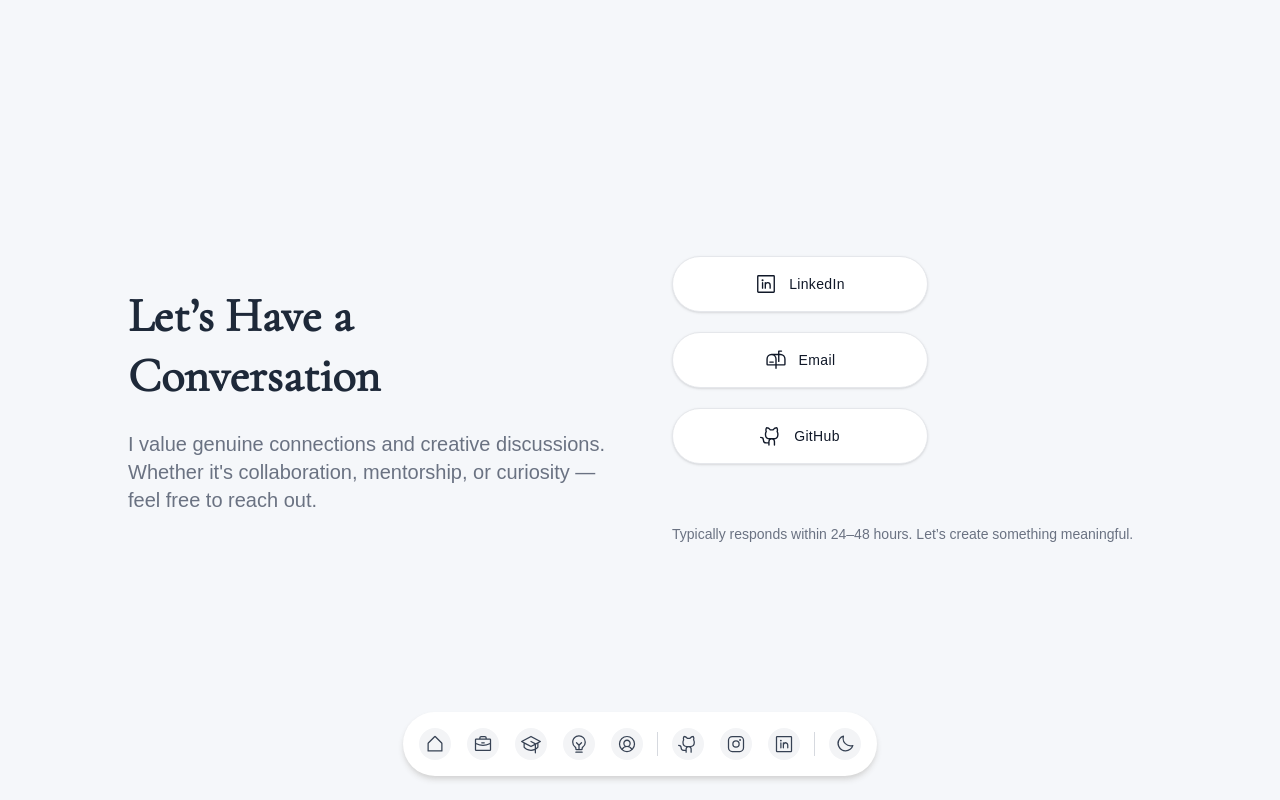
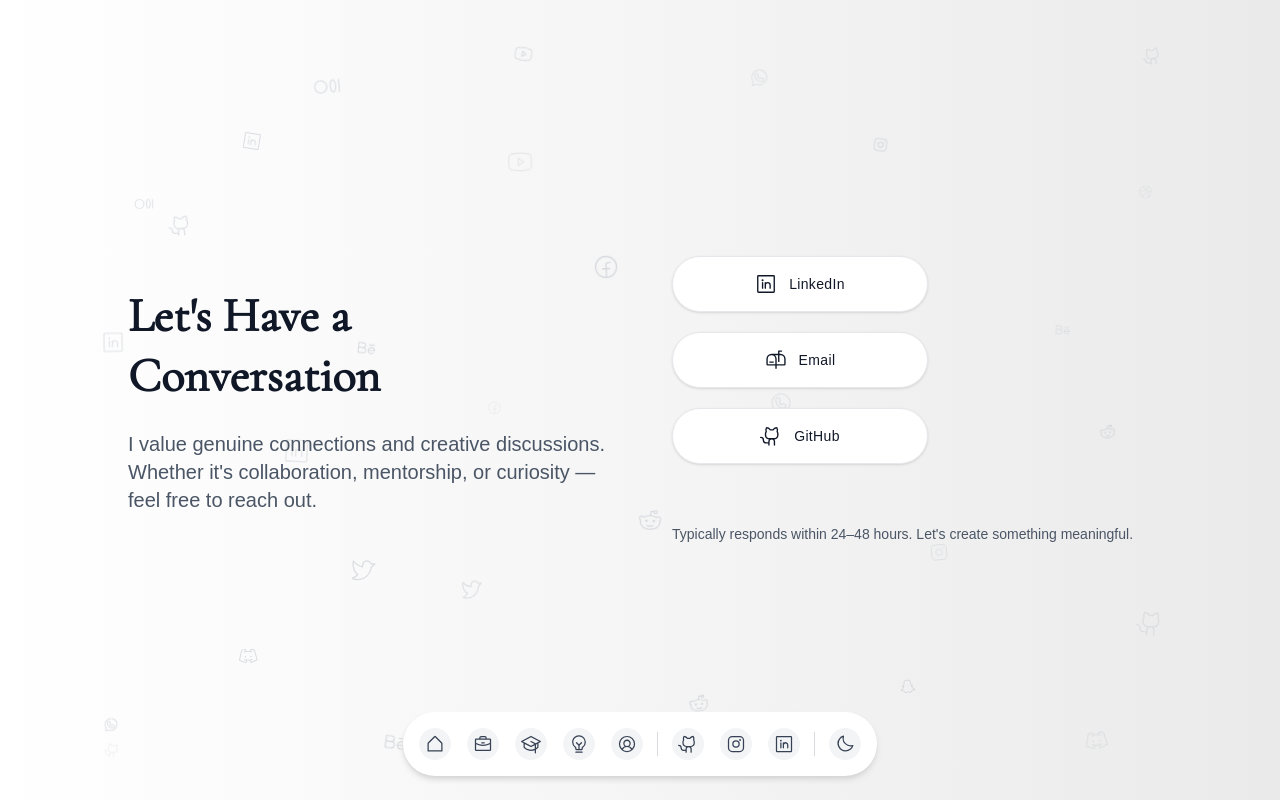
Before and after one commit to imdhruv99/Portfolio-FrontEnd, a Next.js app: page /contact in a window 1280 px wide. Built offline with nearby package versions, Linux system fonts and the light colour scheme.

Commit message:
[ADDED] Background floating icons

```diff
--- a/src/components/Contact/index.tsx
+++ b/src/components/Contact/index.tsx
@@ -1,7 +1,22 @@
 'use client';
 
 import { useEffect, useLayoutEffect, useRef, useState } from 'react';
-import { GithubLogo, Mailbox, LinkedinLogo } from '@phosphor-icons/react';
+import {
+    GithubLogo,
+    Mailbox,
+    LinkedinLogo,
+    InstagramLogo,
+    FacebookLogo,
+    TwitterLogo,
+    DribbbleLogo,
+    BehanceLogo,
+    YoutubeLogo,
+    RedditLogo,
+    SnapchatLogo,
+    WhatsappLogo,
+    MediumLogo,
+    DiscordLogo
+} from '@phosphor-icons/react';
 import gsap from 'gsap';
 
 interface ContactProps {
@@ -14,17 +29,23 @@ const Contact = ({ isDarkTheme }: ContactProps) => {
     const headingRef = useRef<HTMLHeadingElement | null>(null);
     const paraRef = useRef<HTMLParagraphElement | null>(null);
     const buttonRefs = useRef<(HTMLAnchorElement | null)[]>([]);
+    const bgRef = useRef<HTMLDivElement | null>(null);
+    const iconRefs = useRef<(HTMLDivElement | null)[]>([]);
 
     useEffect(() => {
         setMounted(true);
     }, []);
 
+    // Animation setup
     useLayoutEffect(() => {
         if (!mounted) return;
 
         const validButtons = buttonRefs.current.filter(Boolean);
+        const validIcons = iconRefs.current.filter(Boolean);
 
         const tl = gsap.timeline({ defaults: { ease: 'power3.out' } });
+
+        // Content animations
         if (headingRef.current && paraRef.current) {
             tl.fromTo(
                 headingRef.current,
@@ -44,24 +65,59 @@ const Contact = ({ isDarkTheme }: ContactProps) => {
                     '-=0.4'
                 );
         }
+
+        // Animate floating icons - improved implementation
+        if (validIcons.length > 0) {
+            validIcons.forEach((icon) => {
+                if (!icon) return;
+
+                // Set initial random position
+                gsap.set(icon, {
+                    x: gsap.utils.random(-20, 20),
+                    y: gsap.utils.random(-20, 20),
+                    rotation: gsap.utils.random(-10, 10)
+                });
+
+                // Create floating animation with randomized parameters
+                gsap.to(icon, {
+                    y: gsap.utils.random(-100, 100),
+                    x: gsap.utils.random(-100, 100),
+                    rotation: gsap.utils.random(-20, 20),
+                    duration: gsap.utils.random(15, 30),
+                    repeat: -1,
+                    yoyo: true,
+                    ease: 'sine.inOut',
+                    delay: gsap.utils.random(0, 8)
+                });
+            });
+        }
+
+        return () => {
+            // Cleanup animations when component unmounts
+            gsap.killTweensOf(validIcons);
+        };
     }, [mounted]);
 
     if (!mounted) return null;
 
     const lightTheme = {
-        background: 'bg-[radial-gradient(ellipse_at_top_left,_var(--tw-gradient-stops))] from-[#ffffff] via-[#f6f6f6] to-[#ececec]',
-        text: 'text-gray-800',
-        subtext: 'text-gray-500',
+        background:
+            'bg-gradient-to-r from-[#ffffff] via-[#f5f5f5] to-[#eaeaea]',
+        text: 'text-gray-900',
+        subtext: 'text-gray-600',
         border: 'border-gray-200',
         button: 'bg-white hover:bg-gray-100 text-gray-900',
+        iconColor: 'text-gray-400',
     };
 
     const darkTheme = {
-        background: 'bg-gradient-to-br from-[#0e0e0e] via-[#1a1a1a] to-[#121212]',
+        background:
+            'bg-gradient-to-br from-[#0e0e0e] via-[#1a1a1a] to-[#121212]',
         text: 'text-white',
         subtext: 'text-gray-400',
         border: 'border-white/10',
         button: 'bg-white/5 hover:bg-white/10 text-white',
+        iconColor: 'text-white/20',
     };
 
     const theme = isDarkTheme ? darkTheme : lightTheme;
@@ -84,19 +140,122 @@ const Contact = ({ isDarkTheme }: ContactProps) => {
         },
     ];
 
+    const generateFloatingIcons = () => {
+        const icons = [];
+        const iconTypes = [
+            LinkedinLogo,
+            GithubLogo,
+            InstagramLogo,
+            FacebookLogo,
+            TwitterLogo,
+            DribbbleLogo,
+            BehanceLogo,
+            YoutubeLogo,
+            RedditLogo,
+            SnapchatLogo,
+            WhatsappLogo,
+            MediumLogo,
+            DiscordLogo
+        ];
+        const sizes = [16, 20, 24, 28];
+
+        // Create a map to track which icon types have been used with which sizes
+        const usedCombinations = new Map();
+
+        // Maintain at least 150px distance between icons to prevent clustering
+        const positionedIcons = [];
+        const minDistance = 150;
+
+        for (let i = 0; i < 30; i++) {
+            let iconIndex, sizeIndex, combination;
+            let x, y;
+            let validPosition = false;
+            let attempts = 0;
+
+            // First, get a unique icon-size combination
+            do {
+                iconIndex = Math.floor(Math.random() * iconTypes.length);
+                sizeIndex = Math.floor(Math.random() * sizes.length);
+                combination = `${iconIndex}-${sizeIndex}`;
+                attempts++;
+            } while (usedCombinations.has(combination) && attempts < 50);
+
+            usedCombinations.set(combination, true);
+
+            attempts = 0;
+            do {
+                // Generate viewport percentage coordinates
+                x = Math.random() * 90 + 5; // 5-95%
+                y = Math.random() * 90 + 5; // 5-95%
+
+                // Check distance from all existing positioned icons
+                validPosition = true;
+                for (const pos of positionedIcons) {
+                    const dx = Math.abs(pos.x - x);
+                    const dy = Math.abs(pos.y - y);
+                    const distance = Math.sqrt(dx * dx + dy * dy);
+
+                    // If too close to any existing icon, try again
+                    if (distance < minDistance / 10) { // Convert pixel distance to rough percentage
+                        validPosition = false;
+                        break;
+                    }
+                }
+
+                attempts++;
+            } while (!validPosition && attempts < 30);
+
+            // Add this position to our tracked positions
+            positionedIcons.push({ x, y });
+
+            const IconComponent = iconTypes[iconIndex];
+            const size = sizes[sizeIndex];
+            icons.push({
+                component: <IconComponent key={`icon-${i}`} size={size} weight="light" />,
+                x: x,
+                y: y
+            });
+        }
+
+        return icons;
+    };
+
+    const floatingIcons = generateFloatingIcons();
+
     return (
         <section
             ref={sectionRef}
-            className={`w-full min-h-screen ${theme.background} transition-colors duration-500 flex items-center justify-center px-6`}
+            className={`relative w-full min-h-screen ${theme.background} transition-colors duration-500 flex items-center justify-center px-6 overflow-hidden`}
         >
-            <div className="max-w-5xl w-full flex flex-col md:flex-row items-center justify-between gap-16 py-24">
-                {/* Left Side */}
+            {/* Floating Social Icons Background */}
+            <div ref={bgRef} className="fixed inset-0 overflow-hidden pointer-events-none">
+                {floatingIcons.map((icon, index) => (
+                    <div
+                        key={index}
+                        ref={(el) => { iconRefs.current[index] = el }}
+                        className={`absolute ${theme.iconColor} transition-colors duration-500`}
+                        style={{
+                            top: `${icon.y}%`,
+                            left: `${icon.x}%`,
+                            opacity: Math.random() * 0.25 + 0.15,
+                            transform: `rotate(${Math.random() * 30 - 15}deg)`,
+                            zIndex: -1,
+                        }}
+                    >
+                        {icon.component}
+                    </div>
+                ))}
+            </div>
+
+            {/* Content */}
+            <div className="max-w-5xl w-full flex flex-col md:flex-row items-center justify-between gap-16 py-24 z-10">
+                {/* Left */}
                 <div className="md:w-1/2 text-center md:text-left">
                     <h1
                         ref={headingRef}
                         className={`text-4xl sm:text-5xl font-serif font-bold mb-6 leading-tight ${theme.text}`}
                     >
-                        Let’s Have a Conversation
+                        Let&apos;s Have a Conversation
                     </h1>
                     <p
                         ref={paraRef}
@@ -106,7 +265,7 @@ const Contact = ({ isDarkTheme }: ContactProps) => {
                     </p>
                 </div>
 
-                {/* Right Side */}
+                {/* Right */}
                 <div className="md:w-1/2 w-full flex flex-col gap-5 items-center md:items-start">
                     {contacts.map((contact, index) => (
                         <a
@@ -117,7 +276,7 @@ const Contact = ({ isDarkTheme }: ContactProps) => {
                             }}
                             target="_blank"
                             rel="noopener noreferrer"
-                            className={`group flex items-center justify-center gap-3 w-64 px-6 py-4 rounded-full transition-all duration-300 ${theme.button} border ${theme.border} shadow-sm`}
+                            className={`group flex items-center justify-center gap-3 w-64 px-6 py-4 rounded-full transition-all duration-300 ${theme.button} border ${theme.border} shadow-sm hover:scale-105`}
                         >
                             {contact.icon}
                             <span className="font-medium text-sm tracking-wide">{contact.label}</span>
@@ -125,7 +284,7 @@ const Contact = ({ isDarkTheme }: ContactProps) => {
                     ))}
 
                     <p className={`mt-10 text-sm text-center md:text-left ${theme.subtext}`}>
-                        Typically responds within 24–48 hours. Let’s create something meaningful.
+                        Typically responds within 24–48 hours. Let&apos;s create something meaningful.
                     </p>
                 </div>
             </div>
```
